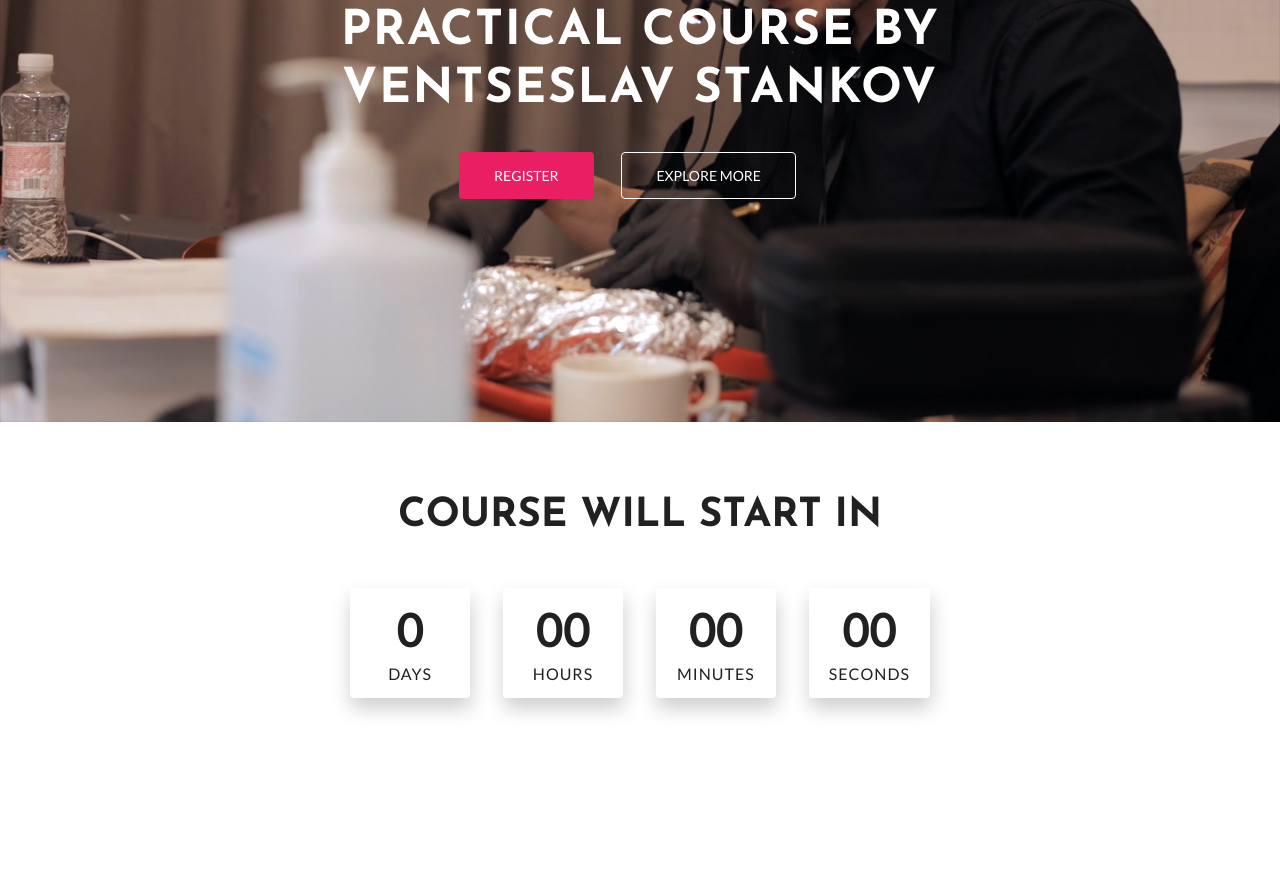
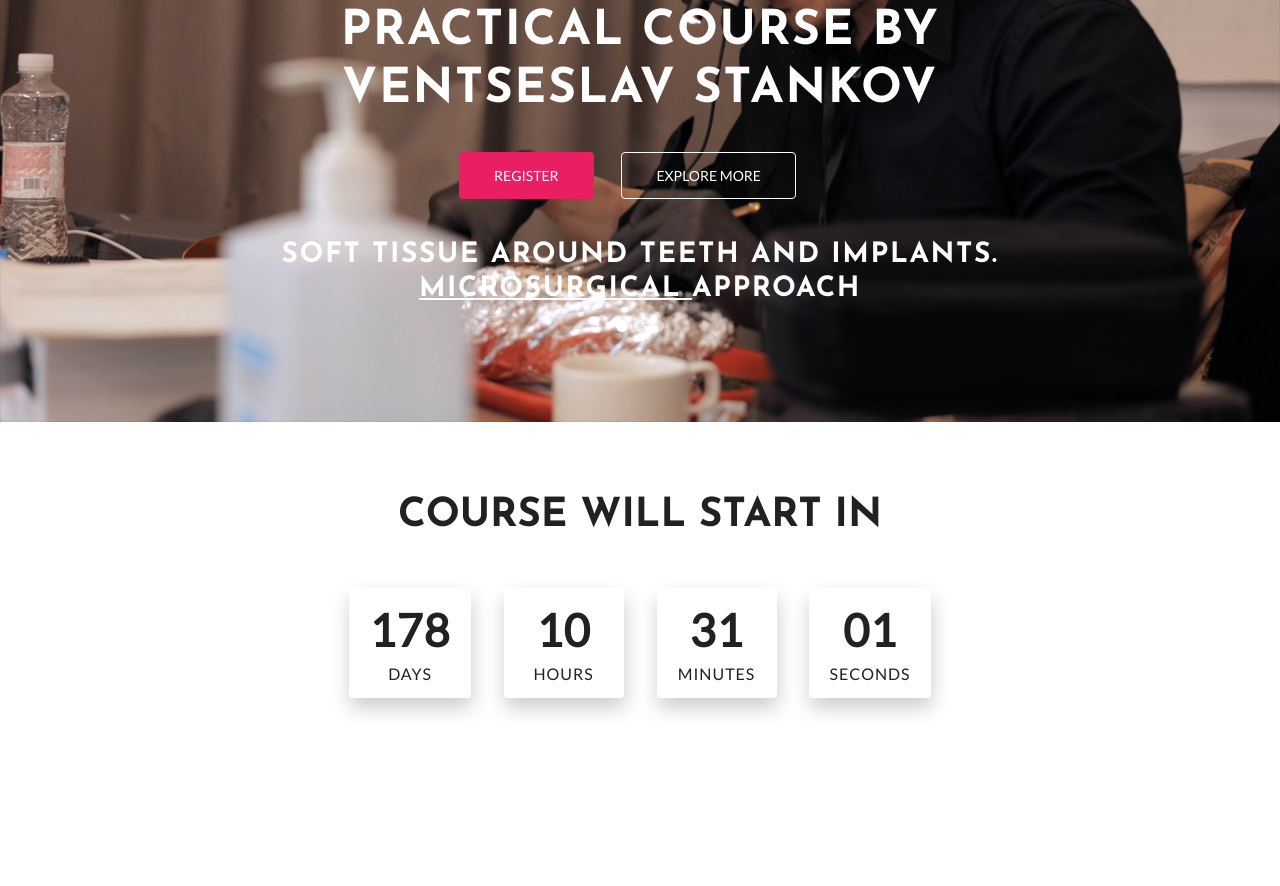
Before and after one commit to daraffleur/vencicourse, a Flask app: template app/templates/index.html in a window 1280 px wide. Shown: the part 298-1184 px from the top of the page. Run offline with Flask 2, Linux system fonts and the light colour scheme; the template is opened without the code that fills it, so the values that code supplies are empty, except form fields; form fields are guessed from the names that the template uses; some libraries are stand-ins or nearby versions; some web fonts are replaced.

Commit message:
add title

```diff
--- a/app/assets/css/main.css
+++ b/app/assets/css/main.css
@@ -2178,6 +2178,15 @@ a.back-to-top:focus {
   margin-top: 30px;
 }
 
+#main-slide .carousel-item .carousel-caption .headline-title {
+  font-size: 28px;
+  font-weight: 700;
+  color: #fff;
+  text-transform: uppercase;
+  letter-spacing: 0.1rem;
+  margin-top: 40px;
+}
+
 #main-slide .carousel-item .carousel-caption p {
   font-size: 20px;
 }
--- a/app/assets/css/responsive.css
+++ b/app/assets/css/responsive.css
@@ -11,6 +11,11 @@
   #main-slide .carousel-item .carousel-caption .heading {
     font-size: 20px;
     margin-top: 5px;
+  }
+
+  #main-slide .carousel-item .carousel-caption .headline-title {
+    font-size: 18px;
+    margin-top: 15px;
   }
 
   #main-slide .carousel-item .carousel-caption p {
@@ -50,6 +55,11 @@
 
   #main-slide .carousel-item .carousel-caption .heading {
     font-size: 20px;
+  }
+
+  #main-slide .carousel-item .carousel-caption .headline-title {
+    font-size: 18px;
+    margin-top: 10px;
   }
 
   #main-slide .carousel-item .carousel-caption p {
@@ -129,6 +139,11 @@
 
   #main-slide .carousel-item .carousel-caption .heading {
     font-size: 20px;
+  }
+
+  #main-slide .carousel-item .carousel-caption .headline-title {
+    font-size: 18px;
+    margin-top: 5px;
   }
 
   #main-slide .carousel-item .carousel-caption p {
@@ -211,6 +226,11 @@
 
   #main-slide .carousel-item .carousel-caption .heading {
     font-size: 14px;
+    margin-top: 5px;
+  }
+
+  #main-slide .carousel-item .carousel-caption .headline-title {
+    font-size: 12px;
     margin-top: 5px;
   }
 
@@ -330,6 +350,16 @@
     letter-spacing: 0;
   }
 
+  #main-slide .carousel-item .carousel-caption .headline-title {
+    font-size: 10px;
+    letter-spacing: 0;
+    color: #E91E63;
+    background-color: white;
+    margin: 2px;
+    padding: 10px;
+    margin-top: 10px;
+  }
+
   #main-slide .carousel-item .carousel-caption p {
     font-size: 14px;
   }
--- a/app/assets/js/main.js
+++ b/app/assets/js/main.js
@@ -20,7 +20,7 @@
     /* ==========================================================================
        countdown timer
        ========================================================================== */
-    jQuery('#clock').countdown('2022/10/28', function (event) {
+    jQuery('#clock').countdown('2023/05/05', function (event) {
       var $this = jQuery(this).html(event.strftime(''
         + '<div class="time-entry days"><span>%-D</span> Days</div> '
         + '<div class="time-entry hours"><span>%H</span> Hours</div> '
--- a/app/templates/index.html
+++ b/app/templates/index.html
@@ -147,6 +147,8 @@
                 data-wow-delay=".6s"
                 >Explore More</a
               >
+              <h2 class="wow fadeInDown headline-title" data-wow-delay=".5s">Soft tissue around teeth and implants. <br />
+                <u>Microsurgical </u> approach</h2>
             </div>
           </div>
           <div class="carousel-item">
@@ -165,6 +167,8 @@
                 data-wow-delay=".8s"
                 >Explore More</a
               >
+              <h2 class="wow fadeInDown headline-title" data-wow-delay=".5s">Soft tissue around teeth and implants. <br />
+                <u>Microsurgical </u> approach</h2>
             </div>
           </div>
           <div class="carousel-item">
@@ -183,6 +187,8 @@
                 data-wow-delay=".8s"
                 >Explore More</a
               >
+              <h2 class="wow fadeInDown headline-title" data-wow-delay=".5s">Soft tissue around teeth and implants. <br />
+                <u>Microsurgical </u> approach</h2>
             </div>
           </div>
         </div>
```
